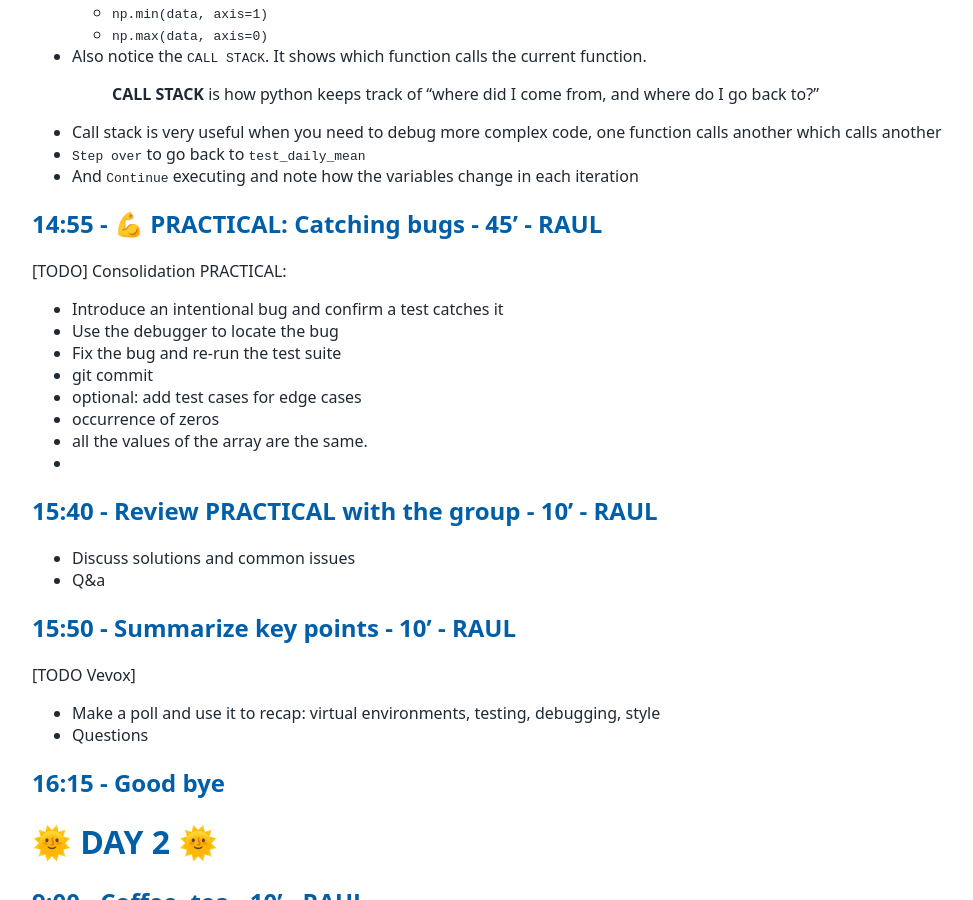
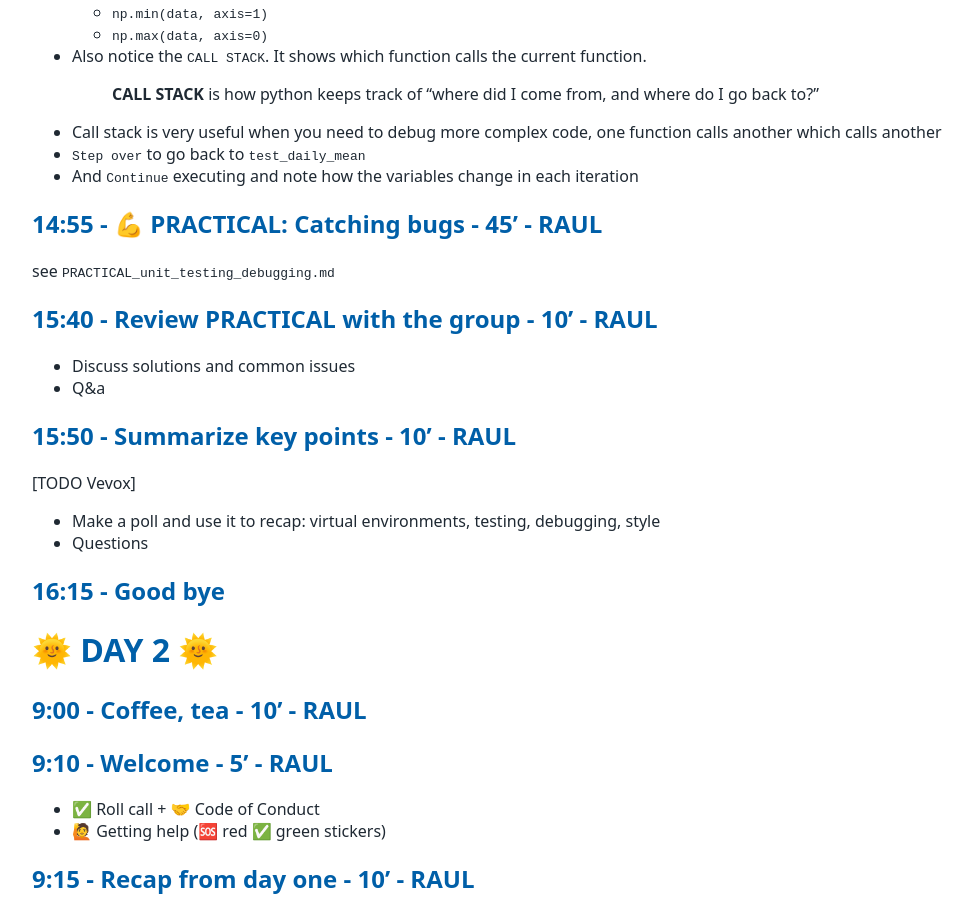
Before and after one commit to tu-delft-library/intermediate_programming_with_python, a Jekyll site: the page built from material_for_trainers/lesson_plan.md, in a window 1280 px wide and 900 px high, scrolled down 11251 px. Shown: the whole window, without its empty margins (108-1081 px from the left). Built offline with Jekyll 4.4.1, drawn with Linux system fonts in a browser that asks for light colours; our own code applies the rules of GitHub Pages for plain Markdown files.

Commit message:
DAY one ready-ish

```diff
--- a/material_for_trainers/lesson_plan.md
+++ b/material_for_trainers/lesson_plan.md
@@ -564,17 +564,7 @@ Let's `Step into` which takes us to the function `daily_mean`:
 
 
 ##	14:55	-	 💪 PRACTICAL: Catching bugs	-	45'	-	RAUL
-[TODO]
-Consolidation PRACTICAL:
-
-- Introduce an intentional bug and confirm a test catches it
-- Use the debugger to locate the bug
-- Fix the bug and re-run the test suite
-- git commit
-- optional: add test cases for edge cases
- - occurrence of zeros
- - all the values of the array are the same.
- -
+see `PRACTICAL_unit_testing_debugging.md`
 
 ##	15:40	-	Review PRACTICAL with the group	-	10'	-	RAUL
 
```
